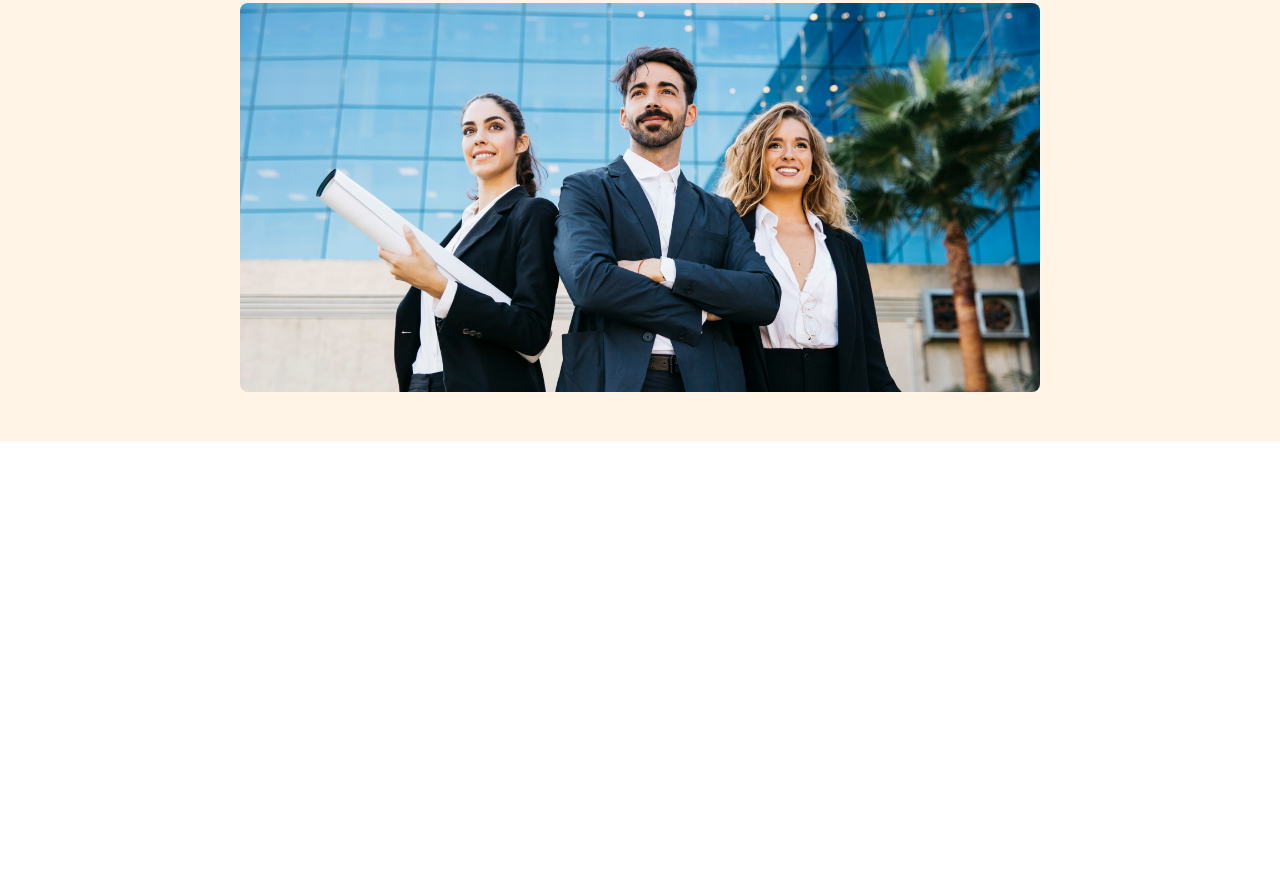
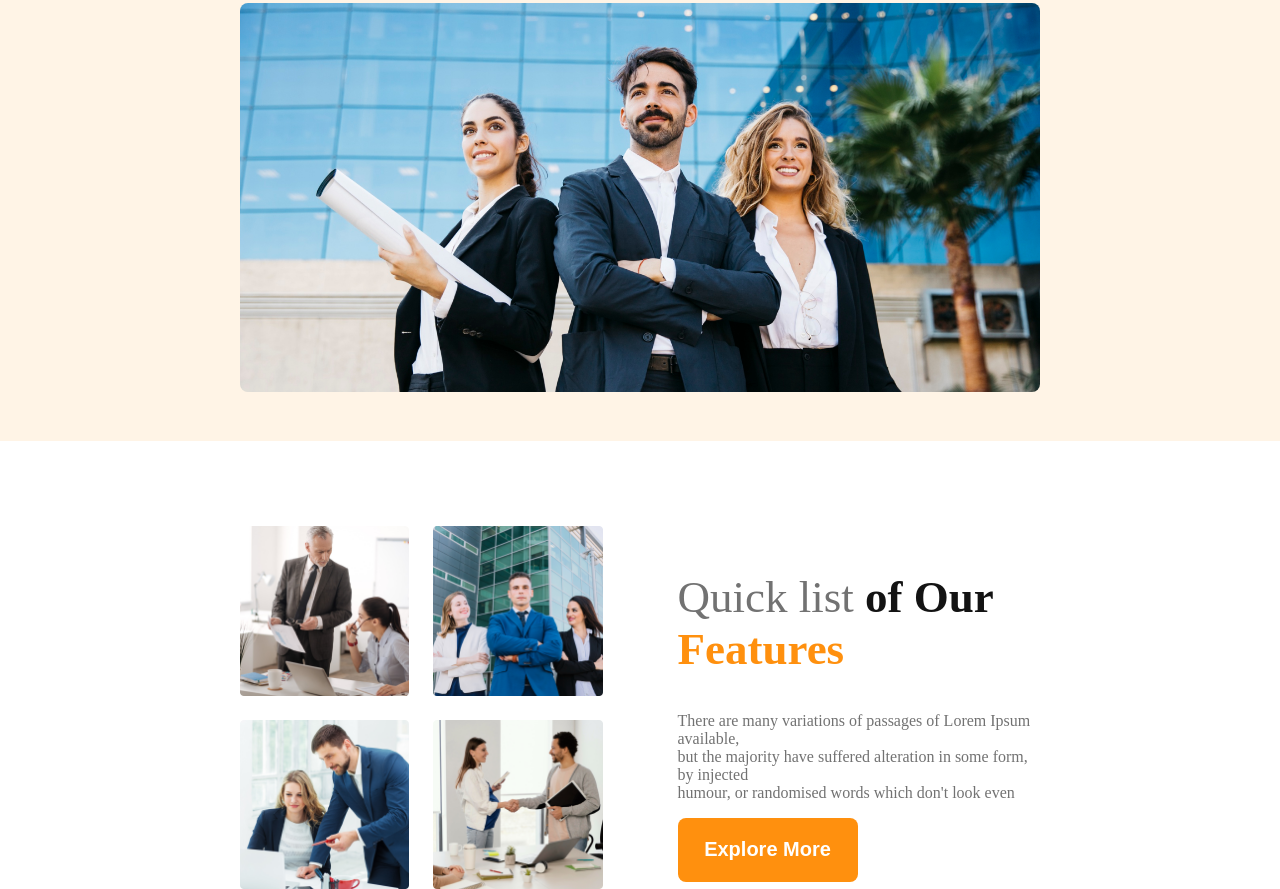
Before and after one commit to mdshahco/g3-architects-main, a plain HTML site: page index.html in a window 1280 px wide. Shown: the part 589-1478 px from the top of the page. Before the commit the page ends 1030 px from the top, so only its background shows below. Drawn offline with Linux system fonts and the light colour scheme.

Commit message:
quick section done

```diff
--- a/index.html
+++ b/index.html
@@ -34,6 +34,21 @@
     </header>
     <!-- header section ended -->
     <main>
+        <!-- quick section started -->
+        <section class="qucik-list-section">
+            <div class="team">
+                <img src="images/team1.png" alt="">
+                <img src="images/team2.png" alt="">
+                <img src="images/team3.png" alt="">
+                <img src="images/team4.png" alt="">
+            </div>
+            <div>
+                <h2 class="quick-list-title"><span class="quick-list">Quick list </span>of Our<span class="features"> Features</span></h2>
+                <p class="quick-discription">There are many variations of passages of Lorem Ipsum available,<br>but the majority have suffered alteration in some form, by injected<br> humour, or randomised words which don't look even</p>
+                <button class="explore-btn">Explore More</button>
+            </div>
+        </section>
+        <!-- quick section ended -->
 
     </main>
     <footer>
--- a/styles/style.css
+++ b/styles/style.css
@@ -73,3 +73,51 @@ nav{
 }
 /* header title ended */
    /* Header style ended */
+   main{
+    margin: 0px 240px;
+   }
+   section{
+    margin-top: 85px;
+   }
+   /* quick list section started */
+   /* .qucik-list-section{
+    display: flex;
+    gap: 75px;
+    align-items: center;
+
+   } */
+.qucik-list-section img{
+    width: 100%;
+    height: 100%;
+}
+   .qucik-list-section{
+    display: grid;
+    grid-template-columns: repeat(2, 1fr);
+    gap: 75px;
+    align-items: center;
+
+   }
+   .team{
+    display: grid;
+    grid-template-columns: repeat(2, 1fr);
+    gap: 24px;
+   }
+.quick-list-title{
+    font-weight: 700;
+    font-size: 45px;
+    color: #131313;
+}
+.quick-list{
+    font-weight: 500;
+    font-size: 45px;
+    color: #727272;
+}
+.features{
+    font-size: 45px;
+    color: #FF900E;
+}
+.quick-discription{
+    color: #727272;
+    font-weight: 400;
+    font-size: 16px;
+}
```
